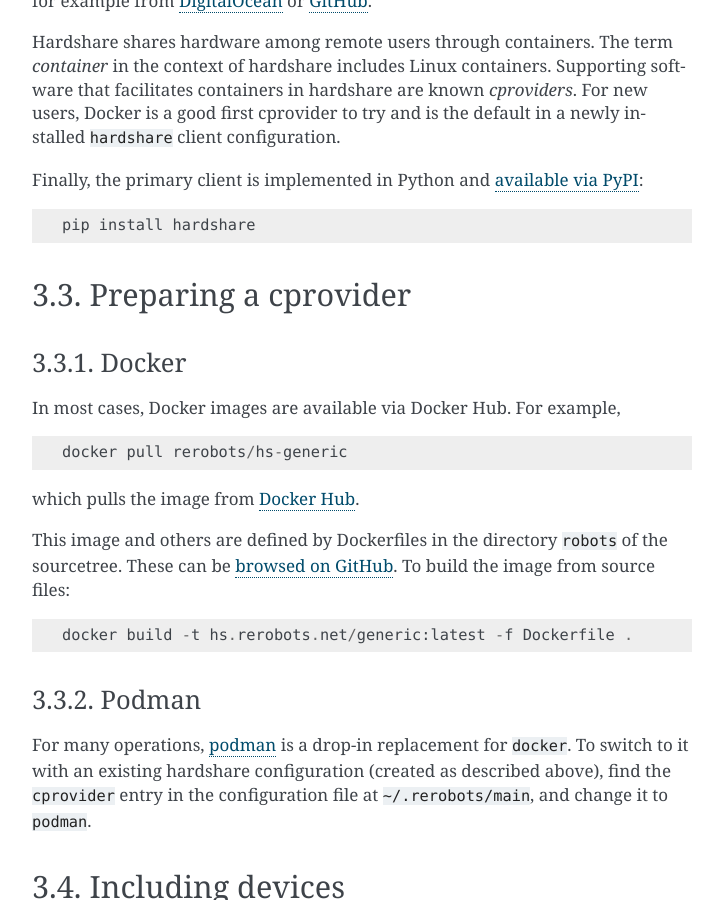
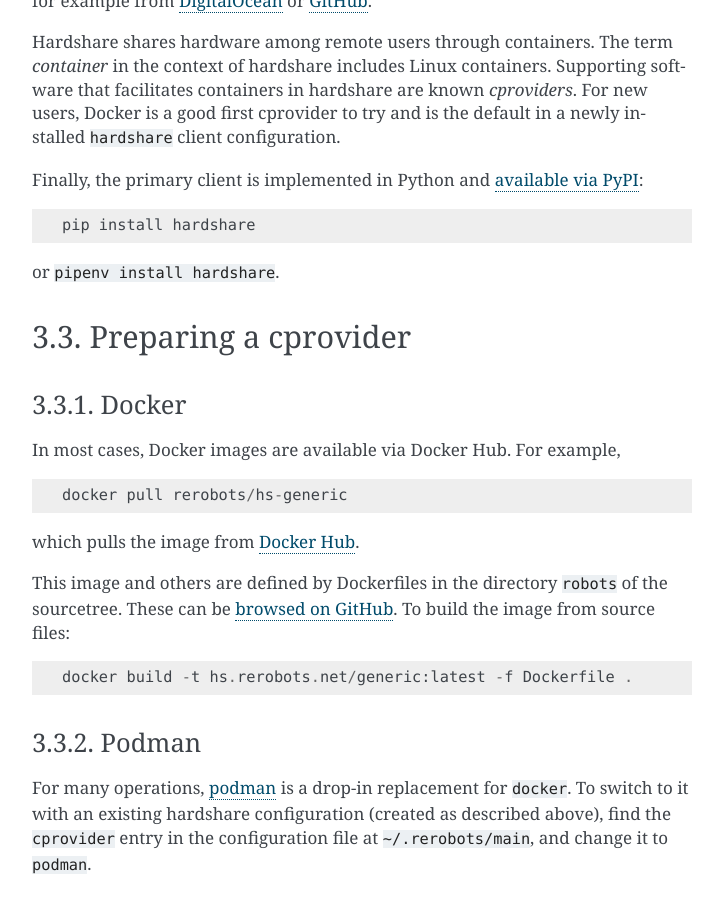
Before and after one commit to rerobots/hardshare, a Sphinx documentation site: the page built from doc/install.rst, in a window 1280 px wide and 900 px high, scrolled down 981 px. Shown: the whole window, without its empty margins (388-1111 px from the left). Built offline with Sphinx 7.4.7, drawn with Linux system fonts in a browser that asks for light colours; the version number could not be read and is left out.

Commit message:
DOC
[ci skip]

```diff
--- a/doc/install.rst
+++ b/doc/install.rst
@@ -58,6 +58,8 @@ Finally, the primary client is implemented in Python and `available via PyPI
 
   pip install hardshare
 
+or ``pipenv install hardshare``.
+
 
 Preparing a cprovider
 ---------------------
```
